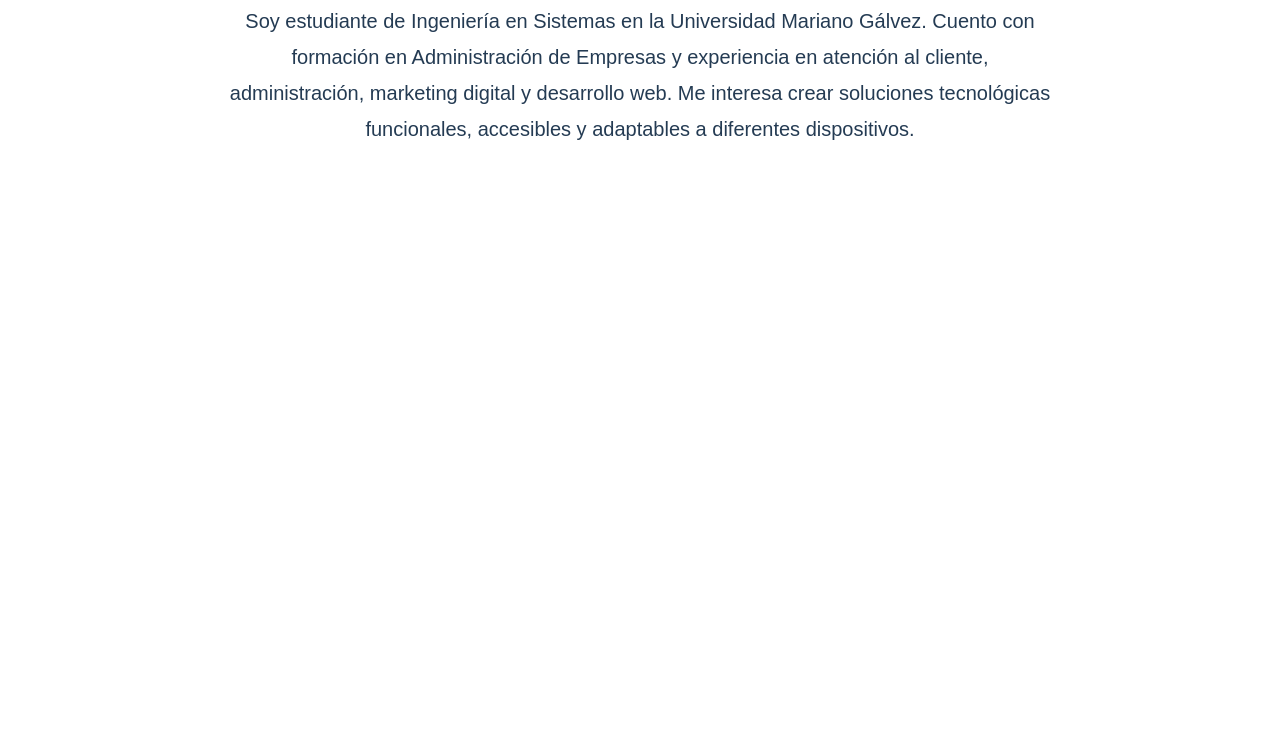
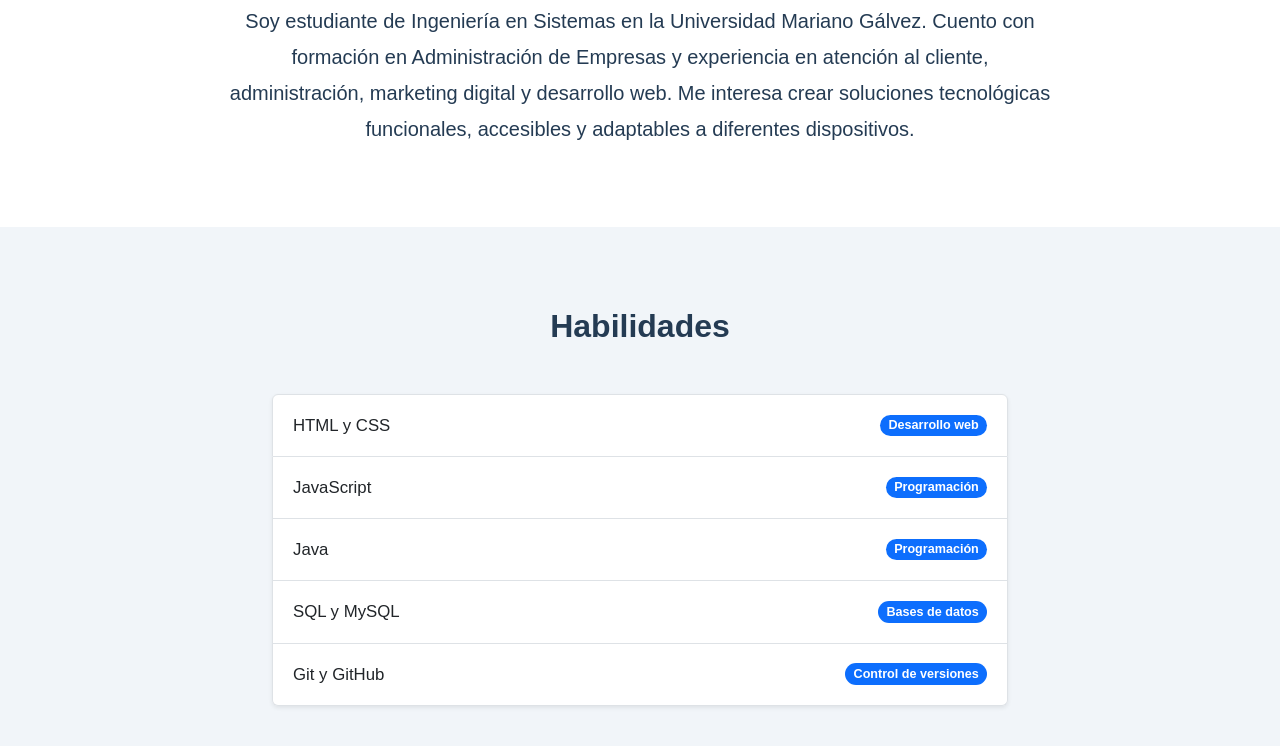
Before and after one commit to usser-manuelmonzon/presentacion-personal-bootstrap, a plain HTML site: page index.html in a window 1280 px wide. Shown: the part 715-1461 px from the top of the page. Before the commit the page ends 942 px from the top, so only its background shows below. Drawn offline with nearby package versions, Linux system fonts and the light colour scheme.

Commit message:
feat: add skills section

```diff
--- a/assets/css/style.css
+++ b/assets/css/style.css
@@ -61,3 +61,12 @@
 .biografia p {
     line-height: 1.8;
 }
+
+.habilidades {
+    background-color: var(--color-fondo);
+}
+
+.habilidades .list-group-item {
+    padding: 18px 20px;
+    font-size: 1.05rem;
+}
--- a/index.html
+++ b/index.html
@@ -153,6 +153,69 @@
             </div>
         </section>
 
+        <!-- Sección de habilidades -->
+        <section
+            id="habilidades"
+            class="seccion habilidades"
+            aria-labelledby="titulo-habilidades"
+        >
+            <div class="container">
+
+                <h2
+                    id="titulo-habilidades"
+                    class="text-center fw-bold mb-5"
+                >
+                    Habilidades
+                </h2>
+
+                <div class="row justify-content-center">
+                    <div class="col-md-10 col-lg-8">
+
+                        <ul class="list-group shadow-sm">
+
+                            <li class="list-group-item d-flex justify-content-between align-items-center">
+                                HTML y CSS
+                                <span class="badge text-bg-primary rounded-pill">
+                                    Desarrollo web
+                                </span>
+                            </li>
+
+                            <li class="list-group-item d-flex justify-content-between align-items-center">
+                                JavaScript
+                                <span class="badge text-bg-primary rounded-pill">
+                                    Programación
+                                </span>
+                            </li>
+
+                            <li class="list-group-item d-flex justify-content-between align-items-center">
+                                Java
+                                <span class="badge text-bg-primary rounded-pill">
+                                    Programación
+                                </span>
+                            </li>
+
+                            <li class="list-group-item d-flex justify-content-between align-items-center">
+                                SQL y MySQL
+                                <span class="badge text-bg-primary rounded-pill">
+                                    Bases de datos
+                                </span>
+                            </li>
+
+                            <li class="list-group-item d-flex justify-content-between align-items-center">
+                                Git y GitHub
+                                <span class="badge text-bg-primary rounded-pill">
+                                    Control de versiones
+                                </span>
+                            </li>
+
+                        </ul>
+
+                    </div>
+                </div>
+
+            </div>
+        </section>
+
     </main>
 
     <!-- JavaScript de Bootstrap -->
```
